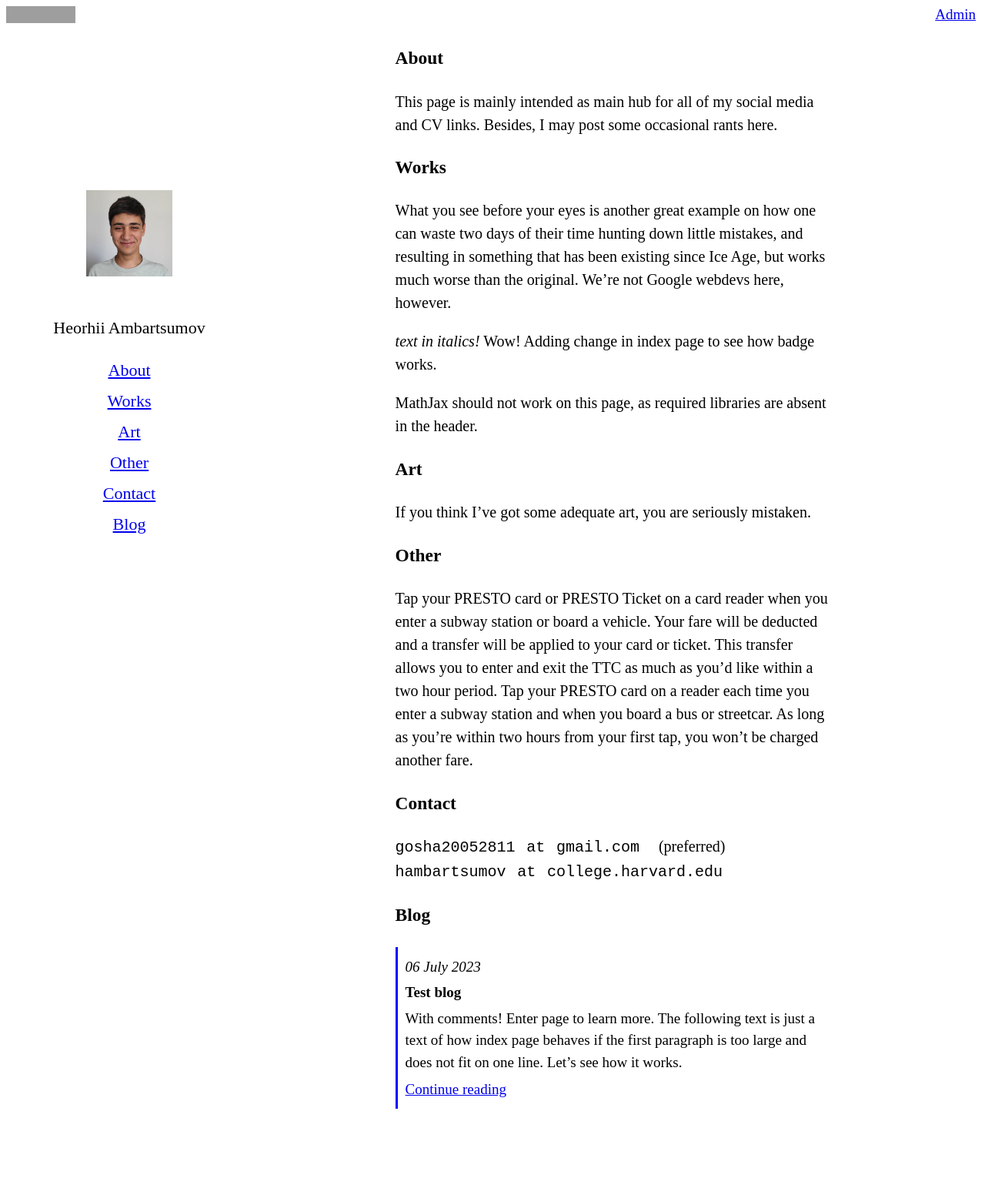
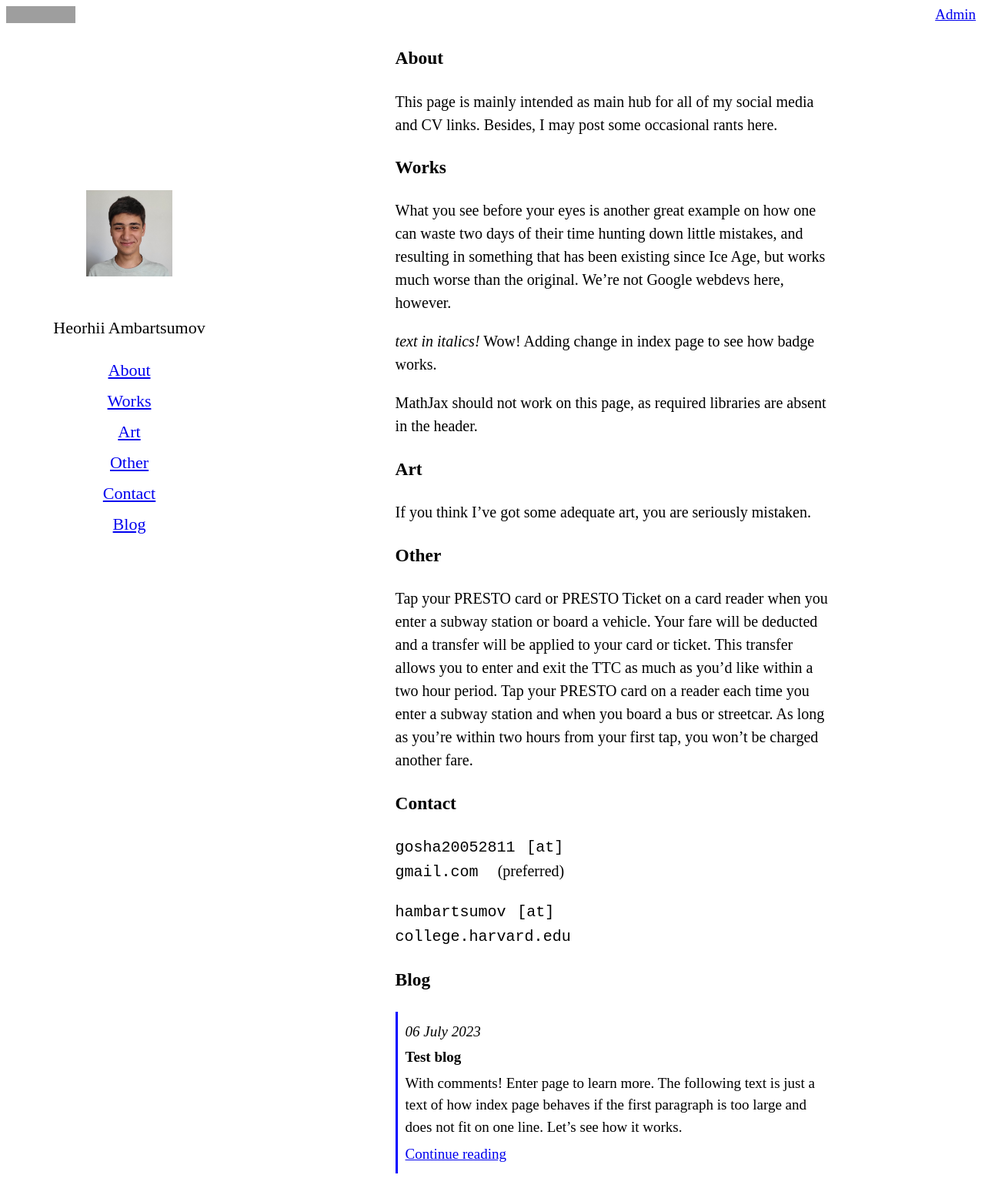
Before and after one commit to hambartsumov/hambartsumov.github.io, a Jekyll site: the page built from index.md, in a window 1280 px wide. Shown: the whole page at 77% size. Built offline with Jekyll 4.4.1, drawn with Linux system fonts in a browser that asks for light colours; before the commit the page ends 1468 px from its top, so only the background shows below that; grey boxes are pictures that could not be loaded.

```diff
--- a/index.md
+++ b/index.md
@@ -29,5 +29,8 @@ Tap your PRESTO card on a reader each time you enter a subway station and when y
 
 ### Contact
 
-`gosha20052811⠀аt⠀gmail.com` &nbsp; &nbsp; (preferred)
-`hambartsumov⠀аt⠀college.harvard.edu`
+`gosha20052811⠀[аt]`\
+`gmail.com` &nbsp; &nbsp; (preferred)
+
+`hambartsumov⠀[аt]`\
+`college.harvard.edu`
```
